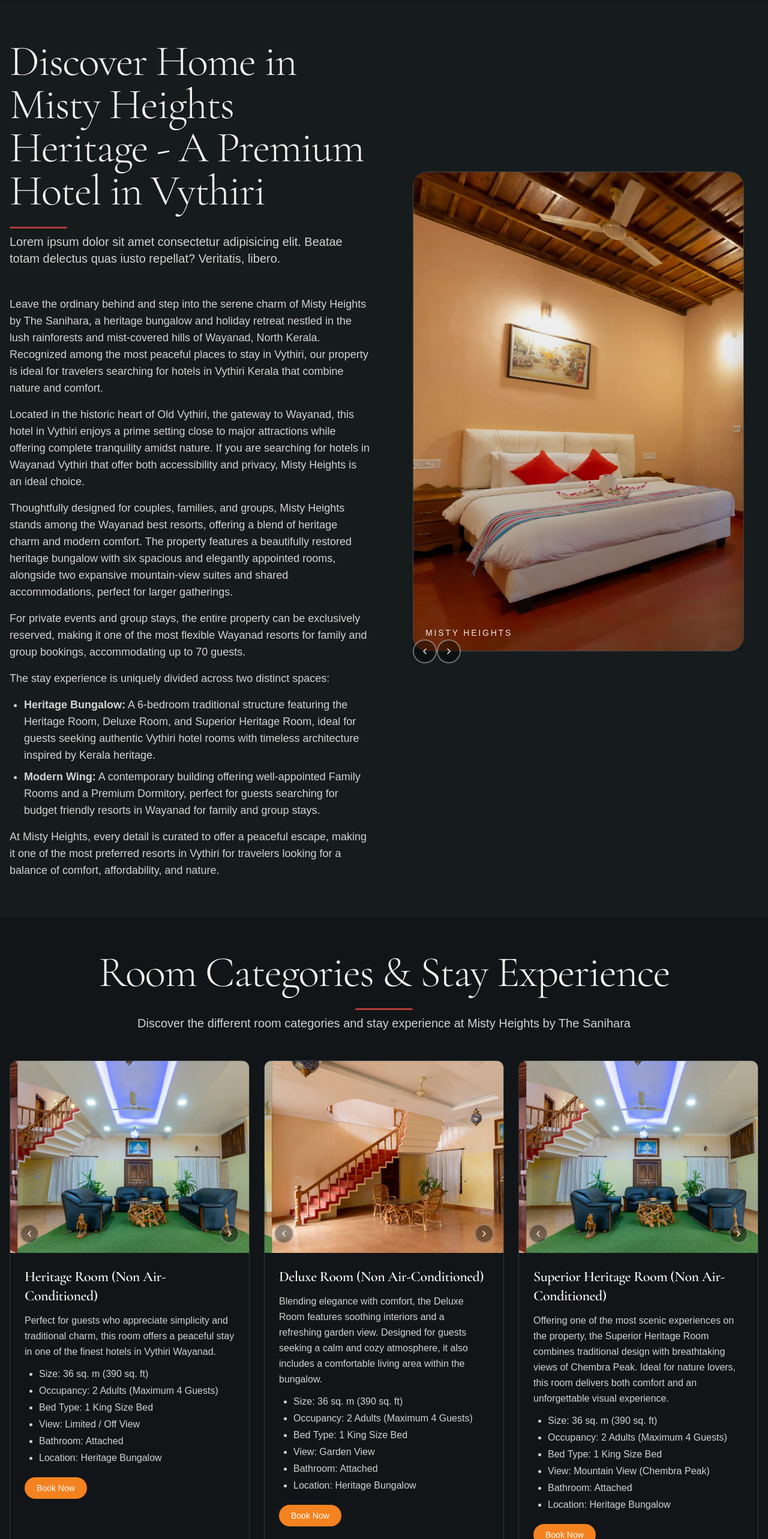
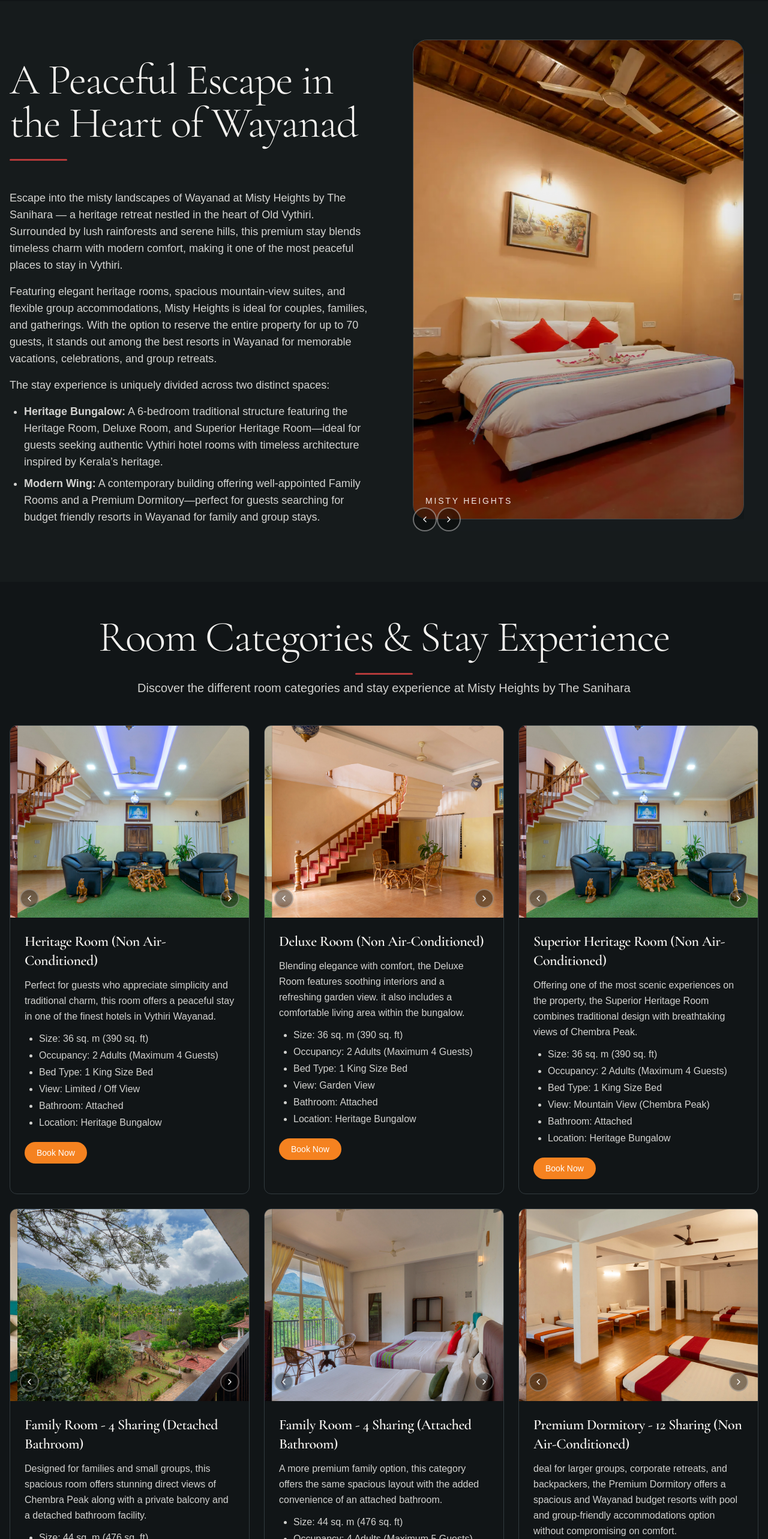
Before and after one commit to moguls-web/sanihara, a Next.js app: page /hotels/misty-heights-by-the-sanihara in a window 1280 px wide. Shown: the part 893-3459 px from the top of the page at 60% size. Built offline with nearby package versions, Linux system fonts and the light colour scheme.

Commit message:
Sanihara 11.05.2026

```diff
--- a/app/hotels/misty-heights-by-the-sanihara/page.jsx
+++ b/app/hotels/misty-heights-by-the-sanihara/page.jsx
@@ -16,7 +16,7 @@
         "/mist-skyview-1.webp",
     introTwo:
         "/46578.webp",
-    introThree:"/Bungalow-downstairs2.webp",
+    introThree: "/Bungalow-downstairs2.webp",
 
 
 
@@ -56,7 +56,7 @@
     {
         title: "Deluxe Room (Non Air-Conditioned)",
         description:
-            "Blending elegance with comfort, the Deluxe Room features soothing interiors and a refreshing garden view. Designed for guests seeking a calm and cozy atmosphere, it also includes a comfortable living area within the bungalow.",
+            "Blending elegance with comfort, the Deluxe Room features soothing interiors and a refreshing garden view. it also includes a comfortable living area within the bungalow.",
         details: [
             "Size: 36 sq. m (390 sq. ft)",
             "Occupancy: 2 Adults (Maximum 4 Guests)",
@@ -69,7 +69,7 @@
     {
         title: "Superior Heritage Room (Non Air-Conditioned)",
         description:
-            "Offering one of the most scenic experiences on the property, the Superior Heritage Room combines traditional design with breathtaking views of Chembra Peak. Ideal for nature lovers, this room delivers both comfort and an unforgettable visual experience.",
+            "Offering one of the most scenic experiences on the property, the Superior Heritage Room combines traditional design with breathtaking views of Chembra Peak.",
         details: [
             "Size: 36 sq. m (390 sq. ft)",
             "Occupancy: 2 Adults (Maximum 4 Guests)",
@@ -82,7 +82,7 @@
     {
         title: "Family Room - 4 Sharing (Detached Bathroom)",
         description:
-            "Designed for families and small groups, this spacious room offers stunning direct views of Chembra Peak along with a private balcony. It provides a comfortable and budget-friendly option with a detached bathroom facility.",
+            "Designed for families and small groups, this spacious room offers stunning direct views of Chembra Peak along with a private balcony and a detached bathroom facility.",
         details: [
             "Size: 44 sq. m (476 sq. ft)",
             "Occupancy: 4 Adults (Maximum 5 Guests)",
@@ -96,7 +96,7 @@
     {
         title: "Family Room - 4 Sharing (Attached Bathroom)",
         description:
-            "A more premium family option, this category offers the same spacious layout with the added convenience of an attached bathroom. Guests can enjoy uninterrupted, panoramic views of Chembra Peak right from the room and balcony.",
+            "A more premium family option, this category offers the same spacious layout with the added convenience of an attached bathroom.",
         details: [
             "Size: 44 sq. m (476 sq. ft)",
             "Occupancy: 4 Adults (Maximum 5 Guests)",
@@ -110,7 +110,7 @@
     {
         title: "Premium Dormitory - 12 Sharing (Non Air-Conditioned)",
         description:
-            "Ideal for larger groups, corporate retreats, and backpackers, the Premium Dormitory offers spacious, group-friendly accommodation without compromising on comfort.",
+            "deal for larger groups, corporate retreats, and backpackers, the Premium Dormitory offers a spacious and Wayanad budget resorts with pool and group-friendly accommodations option without compromising on comfort.",
         details: [
             "Occupancy: 12 Guests (Maximum 14 Guests)",
             "Size: 78 sq. m (836 sq. ft)",
@@ -127,13 +127,13 @@
         title: "Swimming Pool",
         image: freeImages.pool,
         description:
-            "Set in dense tropical greenery, our pool offers a peaceful escape, making Misty Heights a preferred Wayanad resort with pool for travelers seeking relaxation. Surrounded by natural greenery, the pool area provides both privacy and tranquility, making it ideal for a refreshing dip or quiet relaxation. The stone-paved deck enhances the aesthetic while ensuring comfort and safety.",
+            "Surrounded by the dense tropical greenery of Misty Heights, the swimming pool offers a serene escape where nature and relaxation come together effortlessly. Recognized as a preferred Wayanad resort with pool, the space is framed by lush landscapes and peaceful surroundings, creating the perfect setting for a refreshing swim or a quiet moment of calm.",
     },
     {
         title: "Panoramic View Deck",
         image: freeImages.deck,
         description:
-            "Enjoy misty hill views at one of the most scenic hotels in Vythiri Kerala. Experience breathtaking views from our elevated open-air deck, crafted with traditional roofing and architectural elegance. Overlooking misty hills and swaying palm groves, this space is perfect for enjoying morning coffee, reading, or simply soaking in the calm of nature, especially during light rains or foggy evenings.",
+            "Enjoy misty hill views at one of the most scenic hotels in Vythiri Kerala. Experience breathtaking views from our elevated open-air deck, crafted with traditional roofing and architectural elegance. Overlooking misty hills and swaying palm groves, this space is perfect for enjoying morning coffee, reading, or simply soaking in the calm of nature—especially during light rains or foggy evenings.",
     },
     {
         title: "Children's Play Area",
@@ -150,7 +150,7 @@
         title: "Bonfire Experience",
         image: freeImages.bonfire,
         description:
-            "A memorable highlight for guests staying at one of the coziest resorts in Vythiri. As evening descends, the bonfire area transforms into a warm and inviting space for guests to unwind. Gather around the glowing fire, share stories, and enjoy the serene ambiance of Wayanad's cool nights.",
+            "A memorable highlight for guests staying at one of the coziest resorts in Vythiri. As evening descends, the bonfire area transforms into a warm and inviting space for guests to unwind. Gather around the glowing fire, share stories, and enjoy the serene ambiance of Wayanad’s cool nights. It’s an ideal setting for families, friends, or couples seeking a relaxed and memorable outdoor experience.",
         bullets: ["Perfect for group gatherings", "Cozy atmosphere amidst nature"],
     },
     {
@@ -255,7 +255,9 @@
                 <div className="absolute inset-0 bg-black/55" />
                 <div className="container relative z-10 mx-auto px-4 text-center">
                     <h1 className="text-4xl md:text-6xl font-serif font-bold leading-tight">
-                        Welcome to the Misty Heights by The Sanihara <br /> <span className="text-2xl md:text-5xl font-serif font-semibold">One of the Best Resorts in Vythiri</span>
+                        Welcome to the Misty Heights by The Sanihara <br />
+                        <span className="text-2xl md:text-5xl font-serif font-semibold">One of the Best Resorts in Vythiri</span>
+
                     </h1>
                     <div className="h-[3px] w-24 bg-[#b43a3a] mx-auto mt-5 rounded-full" />
                 </div>
@@ -278,43 +280,32 @@
                     <div className="grid grid-cols-1 lg:grid-cols-2 gap-10 lg:gap-12 items-center">
                         <div>
                             <div className="text-left mb-12">
-                                <h2 className="text-6xl md:text-7xl font-display font-light mb-6 tracking-tight">
-                                    Discover Home in Misty Heights Heritage - A Premium Hotel in Vythiri
-                                </h2>
+                                <h2 className="text-6xl md:text-7xl font-display font-light mb-6 tracking-tight">A Peaceful Escape in the Heart of Wayanad</h2>
                                 <div className="h-[3px] w-24 bg-[#b43a3a]  mt-5 rounded-full" />
-                                <p className="text-base md:text-xl mt-2 text-foreground/85 leading-relaxed">
-                                    Lorem ipsum dolor sit amet consectetur adipisicing elit. Beatae totam delectus quas iusto repellat? Veritatis, libero.
-                                    </p>
                             </div>
                             <div className="space-y-4 text-base md:text-lg text-foreground/85 leading-relaxed">
                                 <p>
-                                    Leave the ordinary behind and step into the serene charm of Misty Heights by The Sanihara, a heritage bungalow and holiday retreat nestled in the lush rainforests and mist-covered hills of Wayanad, North Kerala. Recognized among the most peaceful places to stay in Vythiri, our property is ideal for travelers searching for hotels in Vythiri Kerala that combine nature and comfort.
+                                    Escape into the misty landscapes of Wayanad at Misty Heights by The Sanihara — a heritage retreat nestled in the heart of Old Vythiri. Surrounded by lush rainforests and serene hills, this premium stay blends timeless charm with modern comfort, making it one of the most peaceful places to stay in Vythiri.
+
                                 </p>
                                 <p>
-                                    Located in the historic heart of Old Vythiri, the gateway to Wayanad, this hotel in Vythiri enjoys a prime setting close to major attractions while offering complete tranquility amidst nature. If you are searching for hotels in Wayanad Vythiri that offer both accessibility and privacy, Misty Heights is an ideal choice.
-                                </p>
-                                <p>
-                                    Thoughtfully designed for couples, families, and groups, Misty Heights stands among the Wayanad best resorts, offering a blend of heritage charm and modern comfort. The property features a beautifully restored heritage bungalow with six spacious and elegantly appointed rooms, alongside two expansive mountain-view suites and shared accommodations, perfect for larger gatherings.
-                                </p>
-                                <p>
-                                    For private events and group stays, the entire property can be exclusively reserved, making it one of the most flexible Wayanad resorts for family and group bookings, accommodating up to 70 guests.
+                                    Featuring elegant heritage rooms, spacious mountain-view suites, and flexible group accommodations, Misty Heights is ideal for couples, families, and gatherings. With the option to reserve the entire property for up to 70 guests, it stands out among the best resorts in Wayanad for memorable vacations, celebrations, and group retreats.
+
                                 </p>
                                 <p>The stay experience is uniquely divided across two distinct spaces:</p>
                                 <ul className="list-disc pl-6 space-y-2">
                                     <li>
-                                        <strong>Heritage Bungalow:</strong> A 6-bedroom traditional structure featuring the Heritage Room, Deluxe Room, and Superior Heritage Room, ideal for guests seeking authentic Vythiri hotel rooms with timeless architecture inspired by Kerala heritage.
+                                        <strong>Heritage Bungalow:</strong> A 6-bedroom traditional structure featuring the Heritage Room, Deluxe Room, and Superior Heritage Room—ideal for guests seeking authentic Vythiri hotel rooms with timeless architecture inspired by Kerala’s heritage.
+
                                     </li>
                                     <li>
-                                        <strong>Modern Wing:</strong> A contemporary building offering well-appointed Family Rooms and a Premium Dormitory, perfect for guests searching for budget friendly resorts in Wayanad for family and group stays.
+                                        <strong>Modern Wing:</strong> A contemporary building offering well-appointed Family Rooms and a Premium Dormitory—perfect for guests searching for budget friendly resorts in Wayanad for family and group stays.
                                     </li>
                                 </ul>
-                                <p>
-                                    At Misty Heights, every detail is curated to offer a peaceful escape, making it one of the most preferred resorts in Vythiri for travelers looking for a balance of comfort, affordability, and nature.
-                                </p>
                             </div>
                         </div>
 
-                        <div className="relative min-h-[960px]">
+                        <div className="relative">
                             <Carousel
                                 opts={{ align: "start", loop: true }}
                                 autoScrollMs={3500}
@@ -419,35 +410,18 @@
                 <div className="container mx-auto px-4 max-w-[92rem]">
                     <div className="grid grid-cols-1 lg:grid-cols-2 gap-8 lg:gap-10 items-center">
                         <div>
-
                             <div className="text-left mb-12">
                                 <h2 className="text-6xl md:text-7xl font-display font-light mb-6 tracking-tight">
                                     Elevated Garden Gazebo Experience
                                 </h2>
-                                <div className="h-[3px] w-24 bg-[#b43a3a]  mt-5 rounded-full" />
-                                <p className="text-base md:text-xl mt-2 text-foreground/85 leading-relaxed">
-                                    Lorem ipsum dolor sit amet consectetur adipisicing elit. Beatae totam delectus quas iusto repellat? Veritatis, libero.
-                                    </p>
-                            </div>
-                            <div className="space-y-4 text-base md:text-lg text-foreground/85 leading-relaxed">
-                                <p>
-                                    A serene highlight of one of the most nature-rich resorts in Vythiri, offering relaxation with scenic views and traditional aesthetics.
-                                </p>
-                                <p>
-                                    Set amidst the lush greenery of Wayanad, the elevated garden gazebo at Misty Heights by The Sanihara offers a serene retreat thoughtfully designed for relaxation and scenic enjoyment. While the structure showcases the timeless charm of traditional wooden architecture, it is in fact constructed using durable concrete, expertly finished to replicate the warmth and elegance of wood.
-                                </p>
-                                <p>
-                                    Accessed via a gently rising staircase, the gazebo features a spacious, covered deck supported by solid pillars and detailed railings, all crafted to reflect classic wooden aesthetics. This thoughtful design ensures both visual appeal and long-lasting strength, making it ideal for all weather conditions.
-                                </p>
-                                <p>
-                                    From this elevated vantage point, guests can take in sweeping views of the landscaped gardens, vibrant blooms, and swaying palms that define the tranquil surroundings. Whether enjoying a quiet morning coffee, a leisurely afternoon, or a peaceful evening breeze, the gazebo provides a private and refreshing escape.
-                                </p>
-                                <p>
-                                    At Misty Heights, every element is curated to harmonize comfort with nature, and this gazebo beautifully embodies that balance, offering the charm of wood with the reliability of modern construction.
-                                </p>
+                                <div className="space-y-4 text-base md:text-lg text-foreground/85 leading-relaxed">
+                                    <p> Tucked amidst the misty greenery of Misty Heights by The Sanihara lies a charming elevated gazebo. A quiet little escape where time seems to slow down. As you walk up the gentle staircase, the soothing views of landscaped gardens, vibrant blooms, and swaying palms begin to unfold around you, welcoming you into a space designed for pure serenity.</p>
+                                    <p>Crafted with the timeless beauty of traditional wooden architecture and the durability of modern construction, the gazebo carries a warm, rustic charm while offering complete comfort in every season. Mornings here begin with the aroma of fresh coffee and soft mountain air, afternoons invite moments of peaceful reflection, and evenings are best spent listening to the whisper of the breeze through the trees.</p>
+                                    <p>More than just a viewpoint, this elevated retreat is where nature, comfort, and calm come together to create some of the most memorable moments of your stay in Wayanad.</p>
+                                </div>
                             </div>
                         </div>
-                        <div className="relative  md:h-[60rem] rounded-xl overflow-hidden">
+                        <div className="relative md:h-[60rem] rounded-xl overflow-hidden">
                             <Image
                                 src={freeImages.gazebo}
                                 alt="Elevated gazebo at misty heights"
@@ -463,12 +437,12 @@
                 <div className="container mx-auto px-4 max-w-[92rem]">
                     <div className="text-center mb-12">
                         <h2 className="text-6xl md:text-7xl font-display font-light mb-6 tracking-tight">
-                        Highlights of Misty Heights by The Sanihara
+                            Highlights of Misty Heights by The Sanihara
                         </h2>
                         <div className="h-[3px] w-24 bg-[#b43a3a] mx-auto mt-5 rounded-full" />
                         <p className="text-base md:text-xl mt-2 text-foreground/85 leading-relaxed">
                             Lorem ipsum dolor sit amet consectetur adipisicing elit. Beatae totam delectus quas iusto repellat? Veritatis, libero.
-                            </p>
+                        </p>
                     </div>
                     <div className="grid grid-cols-1 md:grid-cols-2 xl:grid-cols-3 gap-7">
                         {highlights.map((item) => (
```
